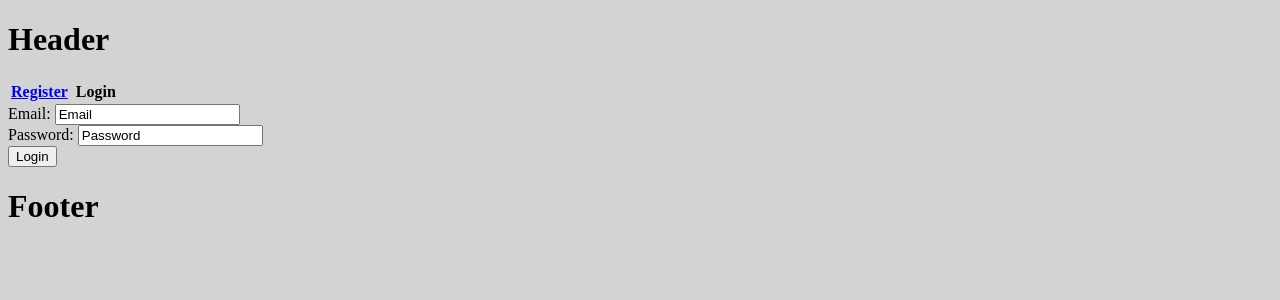
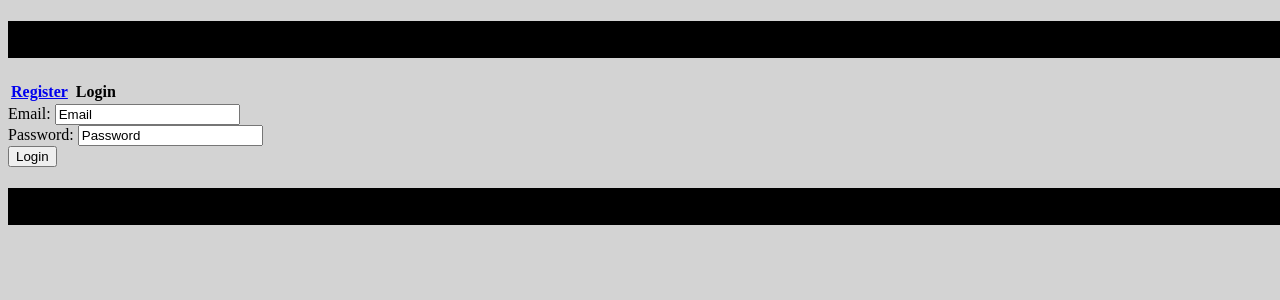
Before and after one commit to hillary-b/Game-Changer, a PHP site: page /CustomerIndex.html in a window 1280 px wide. Shown: the top 300 px of the page. Run offline with PHP 8.4, Linux system fonts and the light colour scheme; lists and menus that the app fills with data are empty.

Commit message:
Update SiteCss.css

```diff
--- a/SiteCss.css
+++ b/SiteCss.css
@@ -8,13 +8,13 @@ body{
 header{
   width: 100%;
   height: 20%;
-  background-colour: Black;
+  background-color: Black;
 }
 
 footer{
   width: 100%;
   height: 15%;
-  background-colour: Black;
+  background-color: Black;
 }
 
 @media (max-width: 600px) {
```
